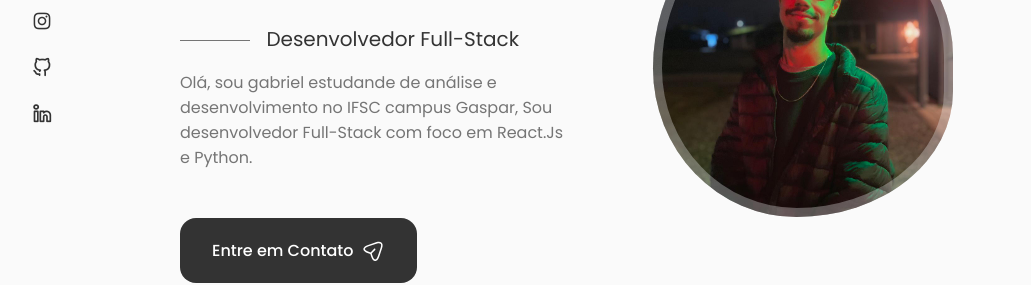
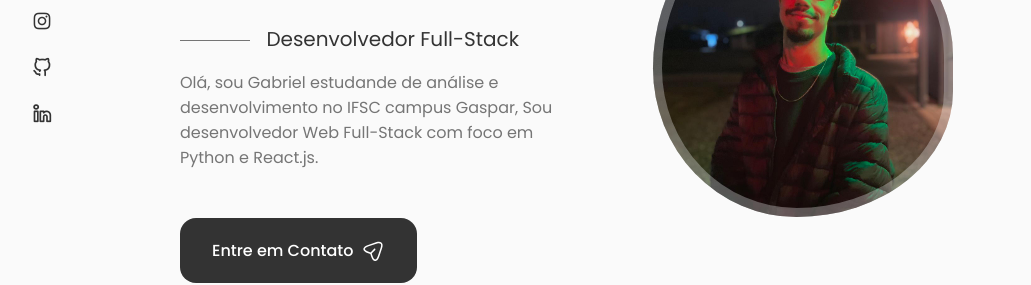
Before and after one commit to BielBatemarque/Portifolio, a React (Create React App) app: page / in a window 1280 px wide. Shown: the part 334-619 px from the top of the page, without its empty margins (124-1155 px from the left). Built offline with nearby package versions, Linux system fonts and the light colour scheme.

Commit message:
fix: data.jsx

```diff
--- a/src/components/home/Data.jsx
+++ b/src/components/home/Data.jsx
@@ -54,7 +54,7 @@ export const Data = () => {
                 </svg>
             </h1>
             <h3 className="home__subtitle">Desenvolvedor Full-Stack</h3>
-            <p className="home__description">Olá, sou gabriel estudande de análise e desenvolvimento no IFSC campus Gaspar, Sou desenvolvedor Full-Stack com foco em React.Js e Python.</p>
+            <p className="home__description">Olá, sou Gabriel estudande de análise e desenvolvimento no IFSC campus Gaspar, Sou desenvolvedor Web Full-Stack com foco em Python e React.js.</p>
             <a href="#contact" className="button button--flex">Entre em Contato
             <svg
                   className="button__icon"
```
